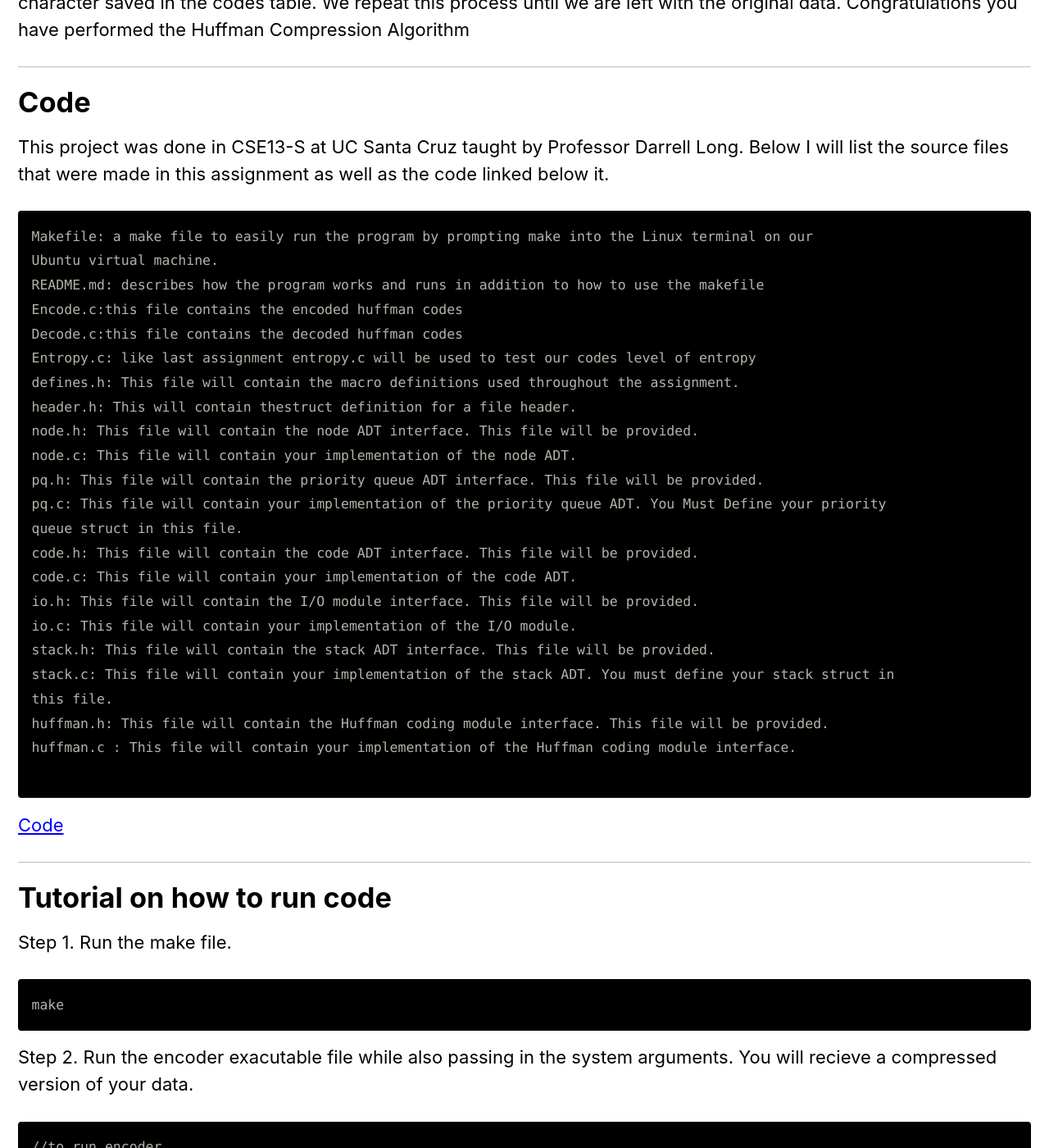
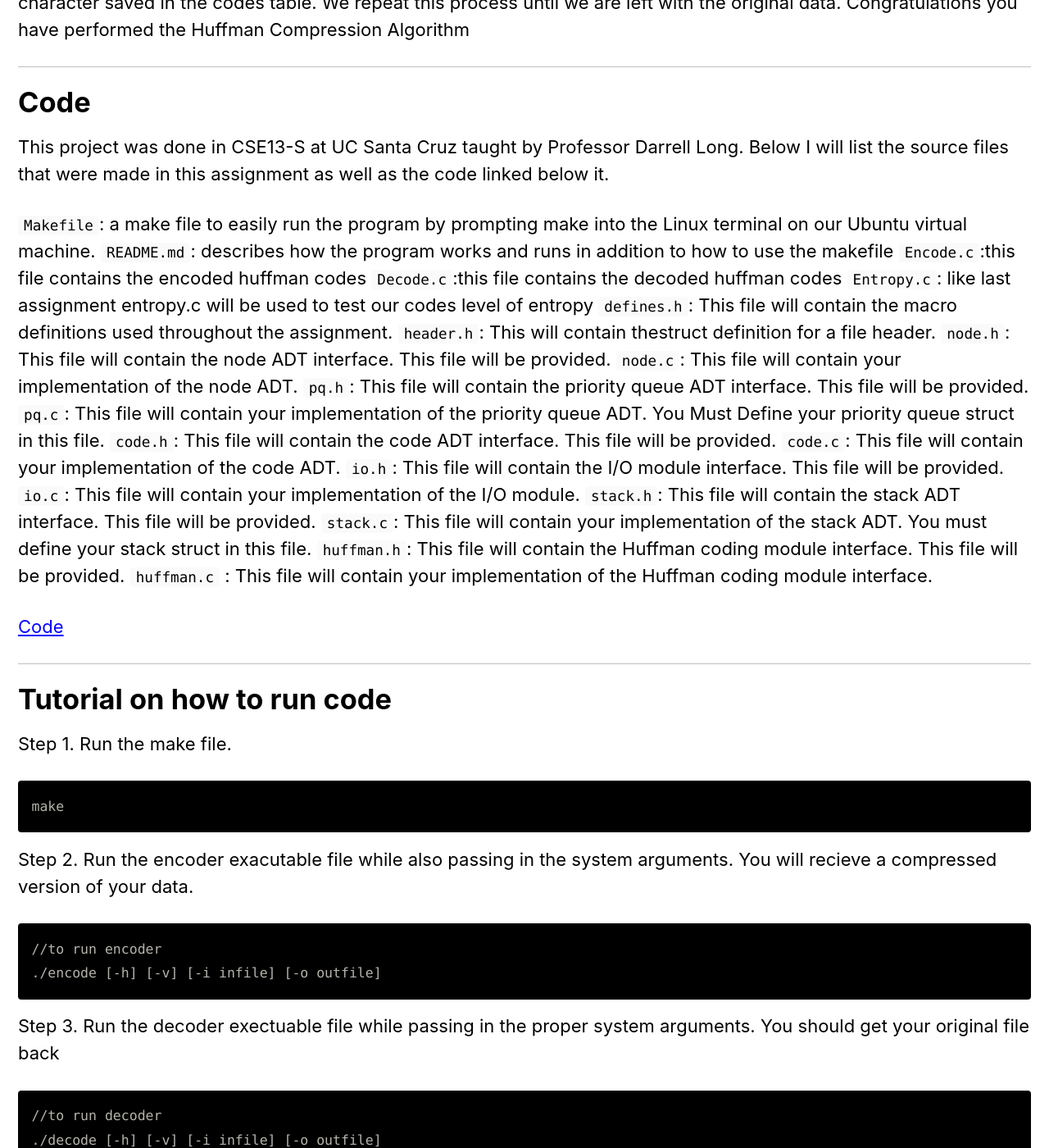
Before and after one commit to Simonlee711/Simonlee711.github.io, a Jekyll site: the page built from _pages/huffman.md, in a window 1280 px wide and 1400 px high, scrolled down 2374 px. Shown: the whole window at 82% size. Built offline with Jekyll 4.4.1, drawn with Linux system fonts in a browser that asks for light colours; cached includes are drawn as plain includes.

Commit message:
huffman page complete?

````diff
--- a/_pages/huffman.md
+++ b/_pages/huffman.md
@@ -45,31 +45,29 @@ In order to decode we first must feed the huffman tree as well as the list of co
 
 This project was done in CSE13-S at UC Santa Cruz taught by Professor Darrell Long. Below I will list the source files that were made in this assignment as well as the code linked below it.
 
-```
-Makefile: a make file to easily run the program by prompting make into the Linux terminal on our
+```Makefile```: a make file to easily run the program by prompting make into the Linux terminal on our
 Ubuntu virtual machine.
-README.md: describes how the program works and runs in addition to how to use the makefile
-Encode.c:this file contains the encoded huffman codes
-Decode.c:this file contains the decoded huffman codes
-Entropy.c: like last assignment entropy.c will be used to test our codes level of entropy
-defines.h: This file will contain the macro definitions used throughout the assignment.
-header.h: This will contain thestruct definition for a file header.
-node.h: This file will contain the node ADT interface. This file will be provided.
-node.c: This file will contain your implementation of the node ADT.
-pq.h: This file will contain the priority queue ADT interface. This file will be provided.
-pq.c: This file will contain your implementation of the priority queue ADT. You Must Define your priority
+```README.md```: describes how the program works and runs in addition to how to use the makefile
+```Encode.c```:this file contains the encoded huffman codes
+```Decode.c```:this file contains the decoded huffman codes
+```Entropy.c```: like last assignment entropy.c will be used to test our codes level of entropy
+```defines.h```: This file will contain the macro definitions used throughout the assignment.
+```header.h```: This will contain thestruct definition for a file header.
+```node.h```: This file will contain the node ADT interface. This file will be provided.
+```node.c```: This file will contain your implementation of the node ADT.
+```pq.h```: This file will contain the priority queue ADT interface. This file will be provided.
+```pq.c```: This file will contain your implementation of the priority queue ADT. You Must Define your priority
 queue struct in this file.
-code.h: This file will contain the code ADT interface. This file will be provided.
-code.c: This file will contain your implementation of the code ADT.
-io.h: This file will contain the I/O module interface. This file will be provided.
-io.c: This file will contain your implementation of the I/O module.
-stack.h: This file will contain the stack ADT interface. This file will be provided.
-stack.c: This file will contain your implementation of the stack ADT. You must define your stack struct in
+```code.h```: This file will contain the code ADT interface. This file will be provided.
+```code.c```: This file will contain your implementation of the code ADT.
+```io.h```: This file will contain the I/O module interface. This file will be provided.
+```io.c```: This file will contain your implementation of the I/O module.
+```stack.h```: This file will contain the stack ADT interface. This file will be provided.
+```stack.c```: This file will contain your implementation of the stack ADT. You must define your stack struct in
 this file.
-huffman.h: This file will contain the Huffman coding module interface. This file will be provided.
-huffman.c : This file will contain your implementation of the Huffman coding module interface.
+```huffman.h```: This file will contain the Huffman coding module interface. This file will be provided.
+```huffman.c``` : This file will contain your implementation of the Huffman coding module interface.
 
-```
 
 [Code](https://github.com/Simonlee711/CSE-13S/tree/master/asgn6)
 
````
